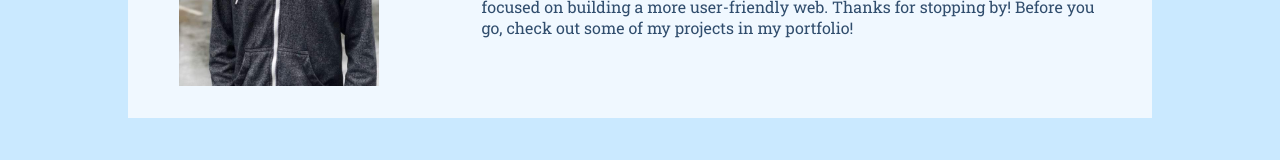
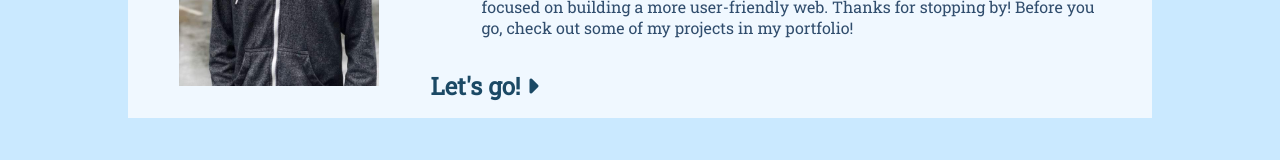
Before and after one commit to zace118/reactportfolio, a React (Create React App) app in the folder client/: page /about in a window 1280 px wide. Shown: the part 381-541 px from the top of the page. Built offline with nearby package versions, Linux system fonts and the light colour scheme.

Commit message:
Fixed minor styling errors on jumbotron and contact

```diff
--- a/client/src/components/Contact/Contact.css
+++ b/client/src/components/Contact/Contact.css
@@ -18,6 +18,8 @@
 
 .linkText {
   text-shadow: 2px 2px black;
+  text-decoration: none;
+  color: aliceblue;
 }
 
 .contactBlurb {
--- a/client/src/components/Jumbotron/Jumbotron.css
+++ b/client/src/components/Jumbotron/Jumbotron.css
@@ -23,6 +23,12 @@
 
 #navBlurb {
   margin-bottom: 2vh;
+  text-decoration: none;
+  color: #1b4965;
+}
+
+#navBlurbAnchor {
+  text-decoration: none;
 }
 
 @media screen and (max-width: 1024px) {
--- a/client/src/components/Jumbotron/Jumbotron.js
+++ b/client/src/components/Jumbotron/Jumbotron.js
@@ -15,7 +15,7 @@ class Jumbotron extends Component {
                         I am Zac Eskridge, a full-stack web developer aiming toward making user experience on the web more intuitive. Recently completed a full-stack coding boot camp course through the University of Arizona in Gilbert, AZ. I also have a background in leadership and management, professionally and from the creative arts. I'm skilled at overcoming tasks and obstacles through teamwork and ingenuity. I am ecstatic to hone my skills toward building a tight-knit team focused on building a more user-friendly web. Thanks for stopping by! Before you go, check out some of my projects in my portfolio!
                     </p>
 
-                    <a href="/portfolio"><h2 id="navBlurb">Let's go! <i className="fas fa-caret-right"></i></h2></a>
+                    <a id='navBlurbAnchor' href="/portfolio"><h2 id="navBlurb">Let's go! <i className="fas fa-caret-right"></i></h2></a>
                 </div>
 
 
--- a/client/src/components/ResumeDiv/ResumeDiv.css
+++ b/client/src/components/ResumeDiv/ResumeDiv.css
@@ -6,7 +6,7 @@
   margin: 2vh 30vw;
 }
 
-a {
+.downloadAnchor {
   text-decoration: none;
   color: aliceblue;
 }
--- a/client/src/components/ResumeDiv/ResumeDiv.js
+++ b/client/src/components/ResumeDiv/ResumeDiv.js
@@ -13,7 +13,7 @@ const ResumeDiv = () => {
     return (
         <div>
             <button id='download'>
-                <a href='../../../assets/Zac Eskridge_Resume.pdf' download>
+                <a className='downloadAnchor' href='../../../assets/Zac Eskridge_Resume.pdf' download>
                     Click here to download a PDF copy
                 </a>
             </button>
```
